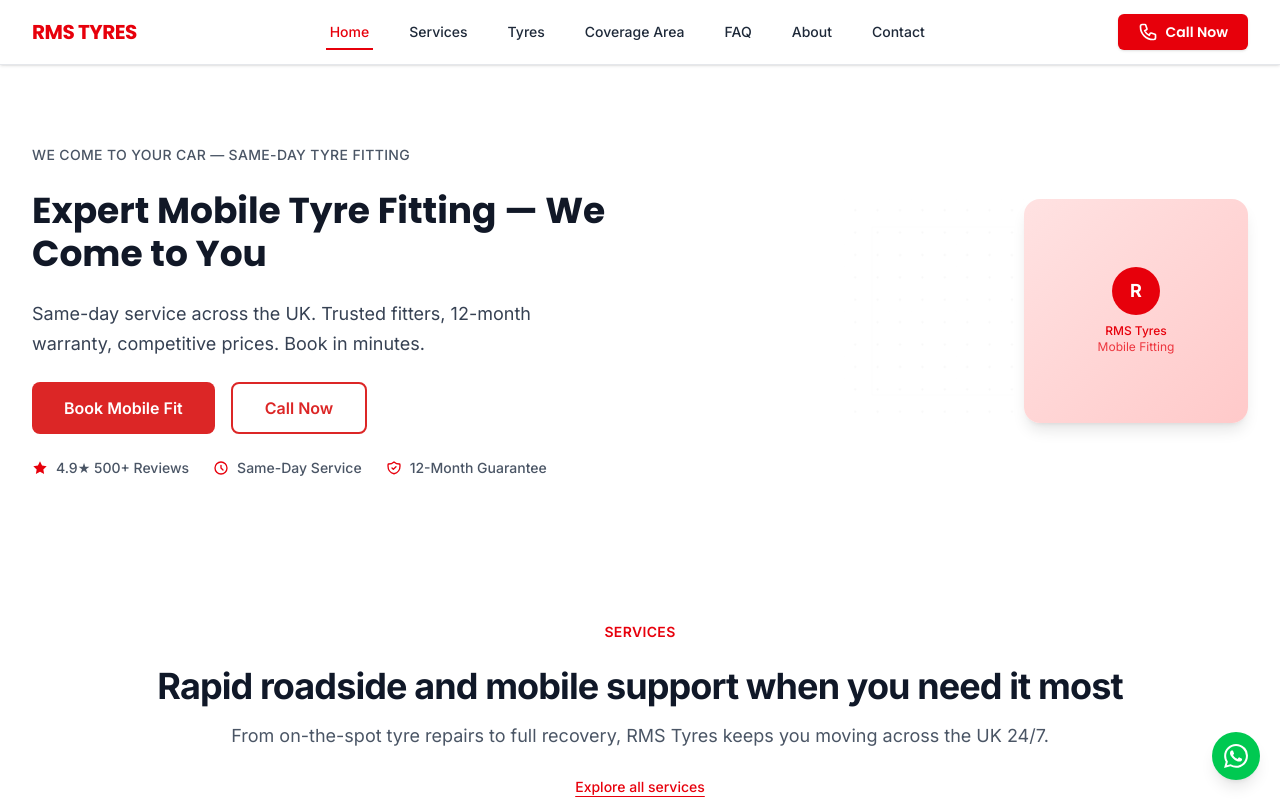
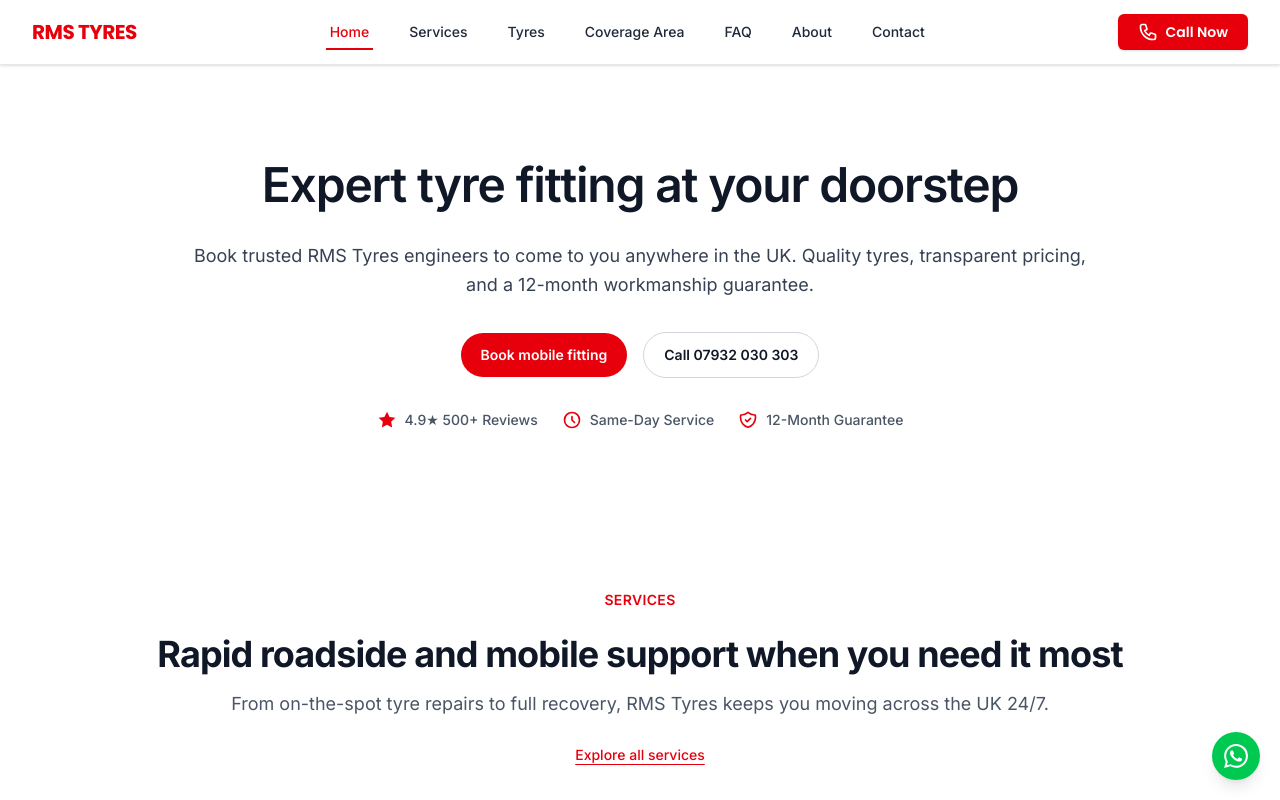
Before and after one commit to Gul-Group/RMS-Tyres-Mobile-Fitting, a Next.js app: page / in a window 1280 px wide. Shown: the top 800 px of the page. Built offline with nearby package versions, Linux system fonts and the light colour scheme.

Commit message:
Hero Design update

```diff
--- a/src/app/globals.css
+++ b/src/app/globals.css
@@ -105,93 +105,3 @@
 .no-scrollbar::-webkit-scrollbar {
   display: none; /* Chrome, Safari */
 }
-
-/* Hero Section Critical CSS for instant FCP */
-.hero-container {
-  padding: 3rem 1rem;
-  max-width: 80rem;
-  margin: 0 auto;
-}
-
-@media (min-width: 768px) {
-  .hero-container {
-    padding: 5rem 2rem;
-  }
-}
-
-.hero-grid {
-  display: grid;
-  grid-template-columns: 1fr;
-  gap: 2rem;
-  align-items: center;
-}
-
-@media (min-width: 768px) {
-  .hero-grid {
-    grid-template-columns: 1fr 1fr;
-    gap: 3rem;
-  }
-}
-
-.hero-headline {
-  font-size: 1.5rem;
-  font-weight: 700;
-  line-height: 1.2;
-  color: #111827;
-  font-family: var(--font-poppins);
-}
-
-@media (min-width: 768px) {
-  .hero-headline {
-    font-size: 2.25rem;
-  }
-}
-
-.hero-cta-primary {
-  display: inline-flex;
-  align-items: center;
-  justify-content: center;
-  padding: 0.75rem 2rem;
-  font-size: 1rem;
-  font-weight: 600;
-  border-radius: 0.5rem;
-  background-color: #dc2626;
-  color: white;
-  text-decoration: none;
-  transition: background-color 150ms ease-in-out;
-  min-height: 44px;
-}
-
-.hero-cta-primary:hover {
-  background-color: #b91c1c;
-}
-
-.hero-cta-primary:focus {
-  outline: 2px solid #dc2626;
-  outline-offset: 2px;
-}
-
-.hero-cta-secondary {
-  display: inline-flex;
-  align-items: center;
-  justify-content: center;
-  padding: 0.75rem 2rem;
-  font-size: 1rem;
-  font-weight: 600;
-  border-radius: 0.5rem;
-  background-color: white;
-  color: #dc2626;
-  border: 2px solid #dc2626;
-  text-decoration: none;
-  transition: background-color 150ms ease-in-out;
-  min-height: 44px;
-}
-
-.hero-cta-secondary:hover {
-  background-color: #fef2f2;
-}
-
-.hero-cta-secondary:focus {
-  outline: 2px solid #dc2626;
-  outline-offset: 2px;
-}
--- a/src/components/hero/CTAButton.tsx
+++ b/src/components/hero/CTAButton.tsx
@@ -17,11 +17,12 @@
   children,
   className
 }: CTAButtonProps) {
-  const baseClasses = "transition-colors focus:outline-none focus:ring-2 focus:ring-red-500 focus:ring-offset-2";
+  const baseClasses =
+    'inline-flex w-full items-center justify-center rounded-full px-5 py-3 text-sm font-semibold transition-colors focus:outline-none focus-visible:ring-2 focus-visible:ring-red-500 focus-visible:ring-offset-2 sm:w-auto';
 
-  const variantClasses = {
-    primary: "hero-cta-primary",
-    secondary: "hero-cta-secondary"
+  const variantClasses: Record<CTAButtonProps['variant'], string> = {
+    primary: 'bg-red-600 text-white hover:bg-red-700 focus-visible:bg-red-700',
+    secondary: 'border border-gray-300 text-gray-900 hover:border-gray-400 hover:text-gray-900 focus-visible:border-gray-400'
   };
 
   const handleClick = () => {
--- a/src/components/hero/Hero.tsx
+++ b/src/components/hero/Hero.tsx
@@ -1,17 +1,13 @@
-import { HeroContent } from './HeroContent';
-import { HeroVisual } from './HeroVisual';
-import { HeroImpressionTracker } from './HeroImpressionTracker';
+import { HeroContent } from "./HeroContent";
 
 export function Hero() {
   return (
     <section
-      className="hero-container"
+      className="relative overflow-hidden bg-white"
       aria-labelledby="hero-headline"
     >
-      <HeroImpressionTracker />
-      <div className="hero-grid">
+      <div className="mx-auto max-w-5xl px-6 py-16 sm:px-8 lg:px-12 lg:py-24 ">
         <HeroContent />
-        <HeroVisual />
       </div>
     </section>
   );
--- a/src/components/hero/HeroContent.tsx
+++ b/src/components/hero/HeroContent.tsx
@@ -3,45 +3,27 @@
 
 export function HeroContent() {
   return (
-    <div className="space-y-6">
-      {/* Topline */}
-      <p className="text-sm font-medium text-gray-600 uppercase tracking-wide">
-        We come to your car — same-day tyre fitting
-      </p>
-
-      {/* Headline */}
+    <div className="space-y-8 text-center flex flex-col items-center">
+      {/* <p className="text-sm font-semibold uppercase tracking-[0.2em] text-red-600">
+        Same-day mobile fitting
+      </p> */}
       <h1
         id="hero-headline"
-        className="hero-headline"
+        className="text-4xl font-semibold tracking-tight text-gray-900 sm:text-5xl"
       >
-        Expert Mobile Tyre Fitting — We Come to You
+        Expert tyre fitting at your doorstep
       </h1>
-
-      {/* Subhead */}
-      <p className="text-base md:text-lg text-gray-700 leading-relaxed">
-        Same-day service across the UK. Trusted fitters, 12-month warranty, competitive prices. Book in minutes.
+      <p className="text-base leading-relaxed text-gray-700 sm:text-lg">
+        Book trusted RMS Tyres engineers to come to you anywhere in the UK. Quality tyres, transparent pricing, and a 12-month workmanship guarantee.
       </p>
-
-      {/* CTA Group */}
-      <div className="flex flex-col sm:flex-row gap-4">
-        <CTAButton
-          href="/booking"
-          variant="primary"
-          className="w-full sm:w-auto"
-        >
-          Book Mobile Fit
+      <div className="flex flex-col gap-4 sm:flex-row sm:items-center">
+        <CTAButton href="/booking" variant="primary" className="sm:w-auto">
+          Book mobile fitting
         </CTAButton>
-
-        <CTAButton
-          href="tel:07932030303"
-          variant="secondary"
-          className="w-full sm:w-auto"
-        >
-          Call Now
+        <CTAButton href="tel:07932030303" variant="secondary" className="sm:w-auto">
+          Call 07932 030 303
         </CTAButton>
       </div>
-
-      {/* Trust Bar */}
       <TrustBar />
     </div>
   );
--- a/src/components/hero/HeroImpressionTracker.tsx
+++ /dev/null
@@ -1,13 +0,0 @@
-'use client';
-
-import { useEffect } from 'react';
-import { trackHeroImpression } from '@/lib/analytics/hero-analytics';
-
-export function HeroImpressionTracker() {
-  useEffect(() => {
-    // Track hero impression when component mounts
-    trackHeroImpression();
-  }, []);
-
-  return null;
-}
--- a/src/components/hero/HeroVisual.tsx
+++ b/src/components/hero/HeroVisual.tsx
@@ -1,23 +1,57 @@
-import Image from 'next/image';
 import { HeroPattern } from './svg/HeroPattern';
+
+const stats = [
+  {
+    title: '97% same-day callouts',
+    description: 'Engineers across Greater London, Essex, Kent & Surrey',
+  },
+  {
+    title: 'Tyres fitted every 12 minutes',
+    description: 'From premium to budget brands held in stock',
+  },
+];
 
 export function HeroVisual() {
   return (
-    <div className="relative flex justify-center md:justify-end">
-      {/* Background Pattern */}
-      <div className="absolute inset-0 opacity-10">
+    <div className="relative flex justify-center lg:justify-end">
+      <div className="absolute inset-0 -z-10 text-red-200">
         <HeroPattern />
       </div>
-
-      {/* Photo Badge - Placeholder until image is provided */}
-      <div className="relative z-10 w-32 h-32 md:w-48 md:h-48 lg:w-56 lg:h-56">
-        <div className="w-full h-full rounded-2xl shadow-lg bg-gradient-to-br from-red-100 to-red-200 flex items-center justify-center">
-          <div className="text-center text-red-600">
-            <div className="w-12 h-12 mx-auto mb-2 bg-red-600 rounded-full flex items-center justify-center">
-              <span className="text-white font-bold text-lg">R</span>
+      <div className="relative w-full max-w-md space-y-6 rounded-3xl border border-gray-200 bg-white/90 p-8 shadow-xl backdrop-blur">
+        <div className="flex items-center gap-3">
+          <div className="flex h-12 w-12 items-center justify-center rounded-full bg-red-100 text-lg font-semibold text-red-600">
+            RMS
+          </div>
+          <div>
+            <p className="text-sm font-medium text-gray-600">Trusted by fleet & private drivers</p>
+            <p className="text-xs text-gray-500">12-month workmanship guarantee</p>
+          </div>
+        </div>
+        <dl className="space-y-4">
+          {stats.map((stat) => (
+            <div key={stat.title}>
+              <dt className="text-sm font-semibold uppercase tracking-[0.18em] text-red-500">
+                {stat.title}
+              </dt>
+              <dd className="mt-1 text-sm text-gray-700">{stat.description}</dd>
             </div>
-            <p className="text-xs font-medium">RMS Tyres</p>
-            <p className="text-xs opacity-75">Mobile Fitting</p>
+          ))}
+        </dl>
+        <div className="flex items-center gap-3">
+          <div className="flex -space-x-2">
+            {[0, 1, 2, 3].map((item) => (
+              <span
+                key={item}
+                className="inline-flex h-8 w-8 items-center justify-center rounded-full border border-white bg-gray-200 text-xs font-semibold text-gray-600"
+                aria-hidden="true"
+              >
+                {item + 1}
+              </span>
+            ))}
+          </div>
+          <div>
+            <p className="text-sm font-semibold text-gray-900">4.9★ Trustpilot rating</p>
+            <p className="text-xs text-gray-500">Based on 500+ verified reviews</p>
           </div>
         </div>
       </div>
--- a/src/components/hero/TrustBar.tsx
+++ b/src/components/hero/TrustBar.tsx
@@ -23,19 +23,19 @@
 
 export function TrustBar() {
   return (
-    <div className="flex flex-wrap gap-4 md:gap-6">
+    <div className="flex flex-wrap items-center gap-4 text-sm font-medium text-gray-600 md:gap-6">
       {trustItems.map((item, index) => {
         const IconComponent = item.icon;
         return (
           <div
             key={index}
-            className="flex items-center gap-2 text-sm text-gray-600"
+            className="flex items-center gap-2"
           >
             <IconComponent
-              className="w-4 h-4 text-red-600 flex-shrink-0"
+              className="h-5 w-5 flex-shrink-0 text-red-600"
               aria-hidden="true"
             />
-            <span className="font-medium">{item.text}</span>
+            <span>{item.text}</span>
             <span className="sr-only">{item.label}</span>
           </div>
         );
--- a/src/components/hero/svg/HeroPattern.tsx
+++ /dev/null
@@ -1,70 +0,0 @@
-export function HeroPattern() {
-  return (
-    <svg
-      width="100%"
-      height="100%"
-      viewBox="0 0 400 400"
-      fill="none"
-      xmlns="http://www.w3.org/2000/svg"
-      className="w-full h-full"
-      aria-hidden="true"
-    >
-      {/* Geometric background pattern */}
-      <defs>
-        <pattern
-          id="hero-pattern"
-          x="0"
-          y="0"
-          width="40"
-          height="40"
-          patternUnits="userSpaceOnUse"
-        >
-          <circle
-            cx="20"
-            cy="20"
-            r="2"
-            fill="currentColor"
-            opacity="0.3"
-          />
-          <circle
-            cx="0"
-            cy="0"
-            r="1"
-            fill="currentColor"
-            opacity="0.2"
-          />
-          <circle
-            cx="40"
-            cy="40"
-            r="1"
-            fill="currentColor"
-            opacity="0.2"
-          />
-        </pattern>
-      </defs>
-
-      {/* Background with pattern */}
-      <rect
-        width="100%"
-        height="100%"
-        fill="url(#hero-pattern)"
-      />
-
-      {/* Decorative elements */}
-      <g opacity="0.1">
-        <path
-          d="M50 50 L350 50 L350 350 L50 350 Z"
-          stroke="currentColor"
-          strokeWidth="2"
-          fill="none"
-        />
-        <path
-          d="M100 100 L300 100 L300 300 L100 300 Z"
-          stroke="currentColor"
-          strokeWidth="1"
-          fill="none"
-        />
-      </g>
-    </svg>
-  );
-}
```
